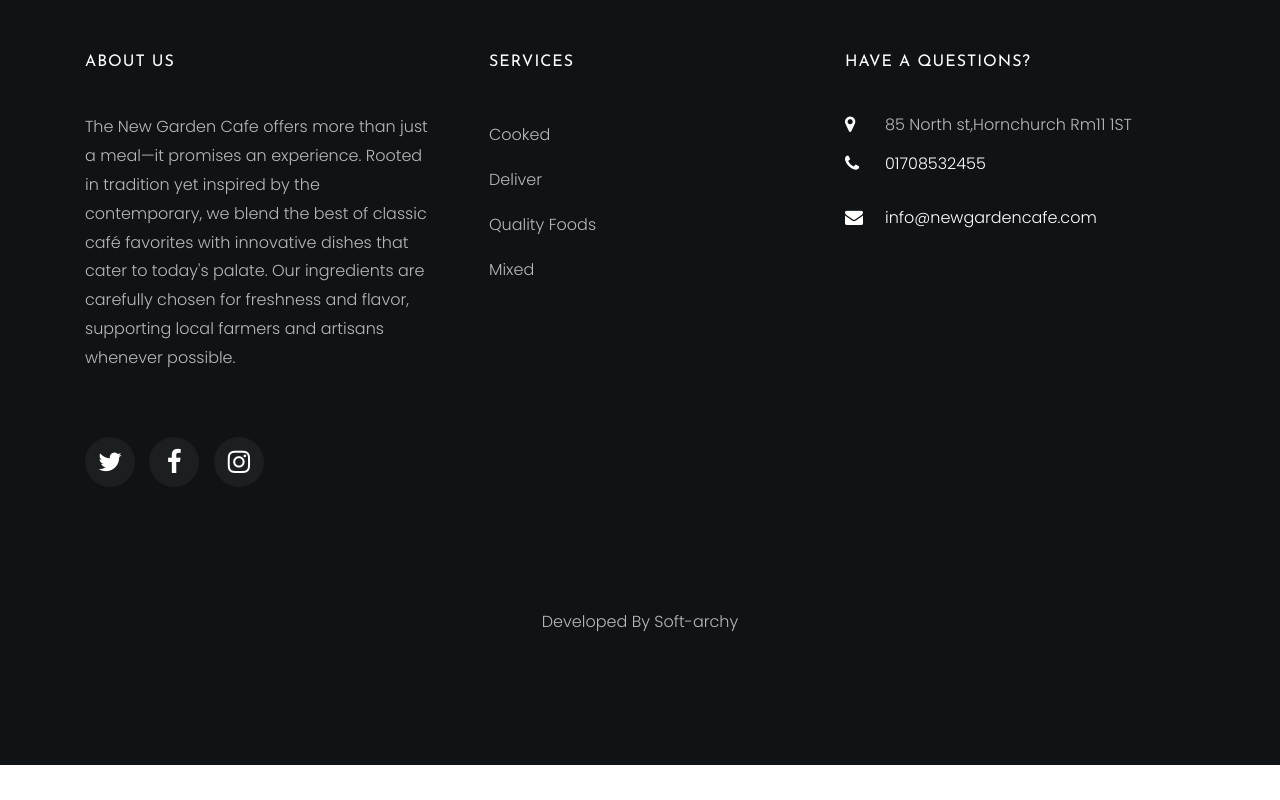
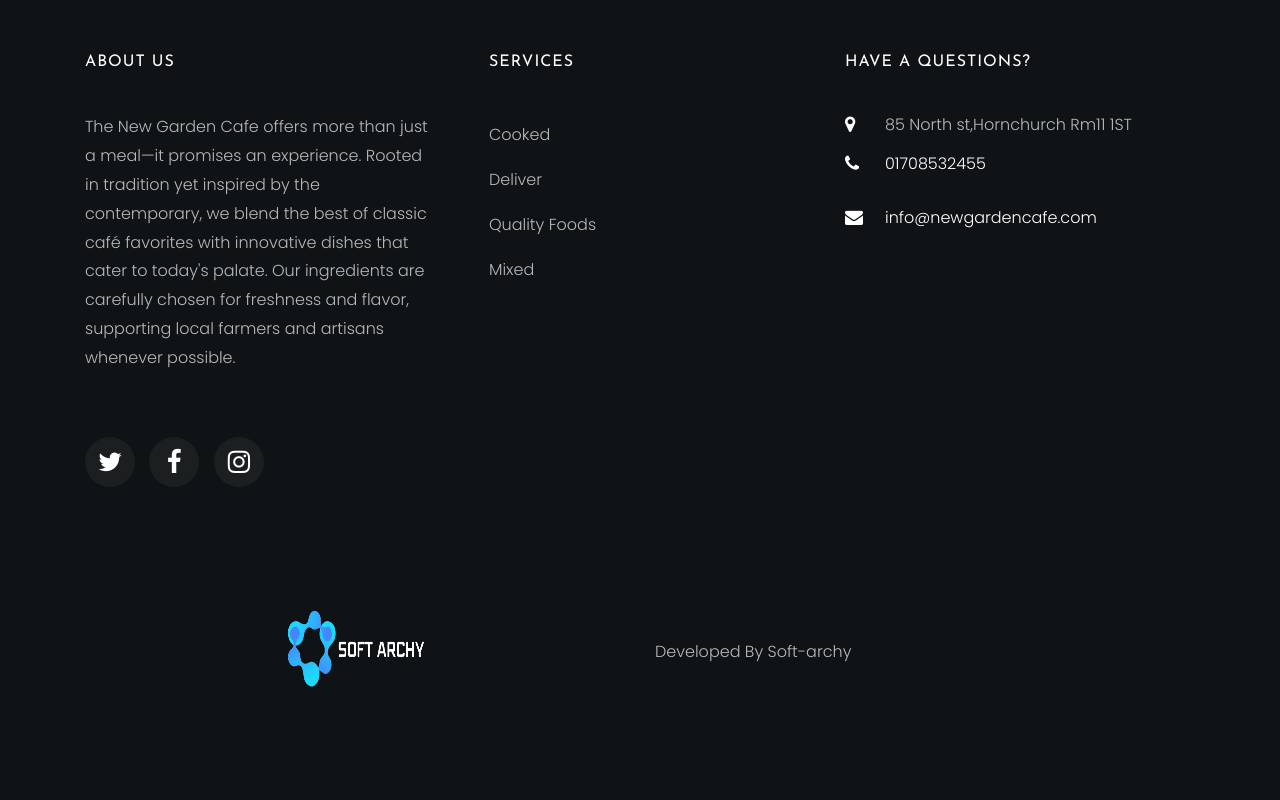
Before and after one commit to SyedRumanFahim/thenewgardencafe, a plain HTML site: page index.html in a window 1280 px wide. Shown: the part 4041-4841 px from the top of the page. Before the commit the page ends 4806 px from the top, so only its background shows below. Drawn offline with Linux system fonts and the light colour scheme; some packages are replaced by stand-ins of ours; no server answers; files whose address does not match are found by name.

Commit message:
Update index.html developer company logo integrated

```diff
--- a/index.html
+++ b/index.html
@@ -865,9 +865,12 @@
           </div>
         </div>
         <div class="row">
-          <div class="col-md-12 text-center">
-            <p>Developed By Soft-archy</p>
-          </div>
+			<div class="col-md-6 text-center">
+				<a href="https://www.soft-archy.com"><img src="./images/companyLogo.png" alt="" class="logoID"></a>
+			  </div>
+		  <div class="col-md-6">
+			<p style="margin-top: 30px;">Developed By <span><a href="https://www.soft-archy.com">Soft-archy</a></span></p>
+		  </div>
         </div>
       </div>
     </footer>
```
